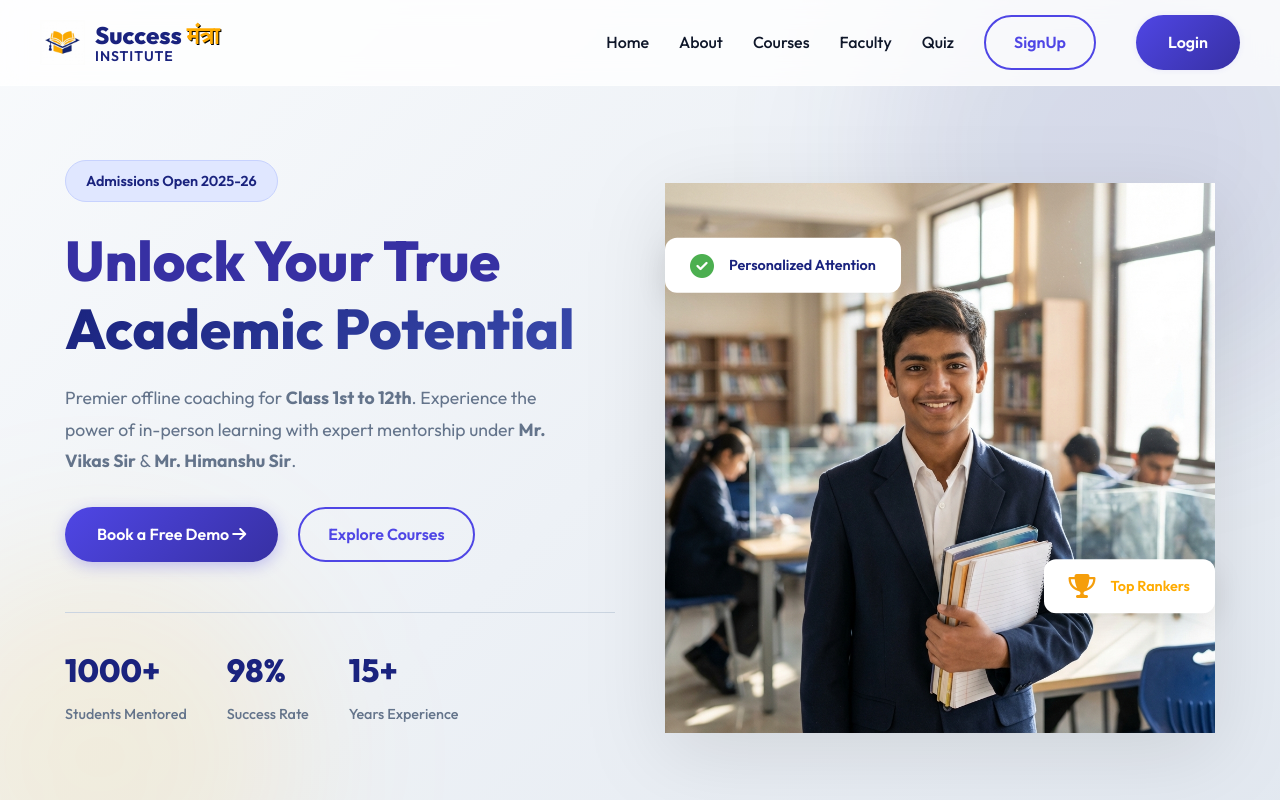
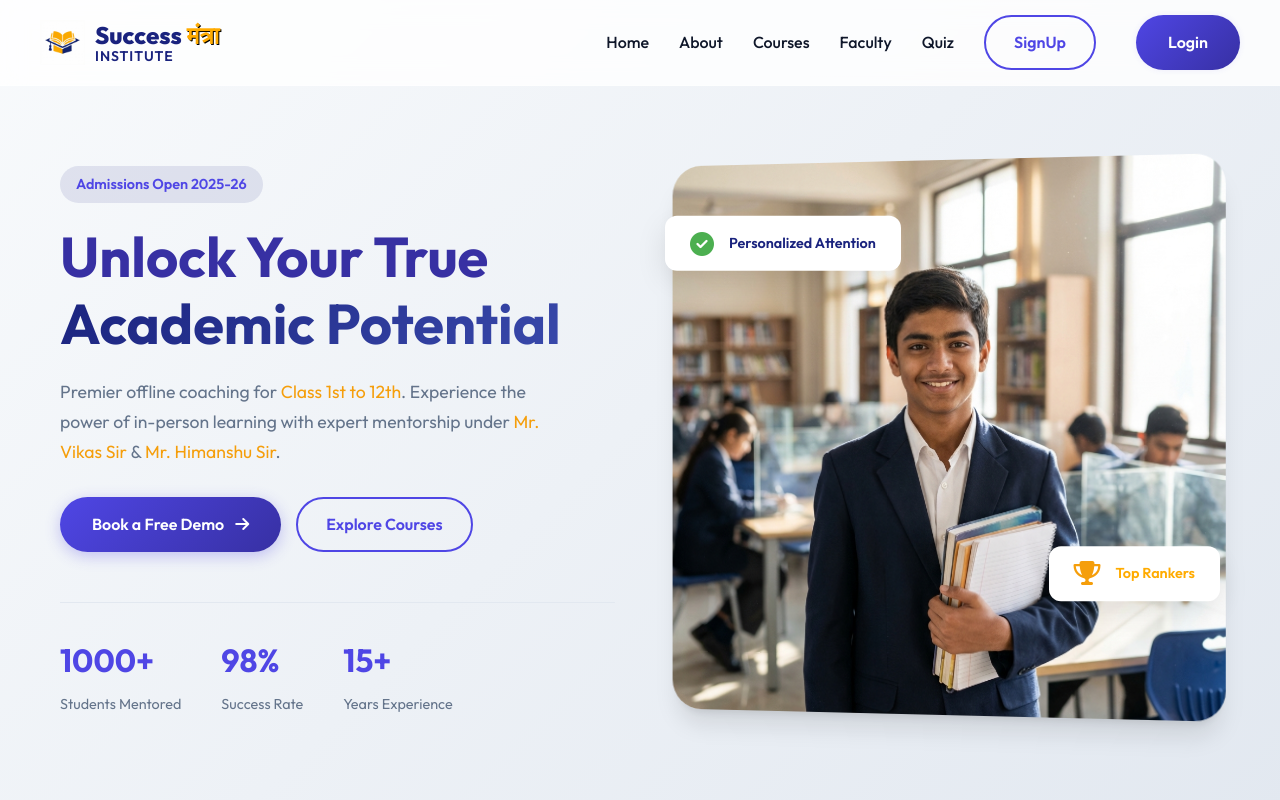
Before and after one commit to Mishra-coder/Coaching_Website, a React (Vite) app in the folder frontend/: page / in a window 1280 px wide. Shown: the top 800 px of the page. Built offline with nearby package versions, Linux system fonts and the light colour scheme.

Commit message:
Fix: Restore original hero_student.png image

```diff
--- a/frontend/src/components/Hero.jsx
+++ b/frontend/src/components/Hero.jsx
@@ -15,36 +15,33 @@ const Hero = () => {
 
     return (
         <section id="home" className="hero">
-            <div className="hero-shape-1"></div>
-            <div className="hero-shape-2"></div>
+            <div className="container hero-container">
+                <div className="hero-content fade-in-up">
+                    <span className="badge">Admissions Open 2025-26</span>
 
-            <div className="container hero-container">
-                <div className="hero-content">
-                    <span className="hero-badge">Admissions Open 2025-26</span>
-
-                    <h1 className="hero-title">
+                    <h1>
                         Unlock Your True <br />
                         <span className="text-gradient">Academic Potential</span>
                     </h1>
 
-                    <p className="hero-description">
-                        Premier offline coaching for <strong>Class 1st to 12th</strong>.
+                    <p>
+                        Premier offline coaching for <span className="highlight">Class 1st to 12th</span>.
                         Experience the power of in-person learning with expert mentorship
-                        under <strong>Mr. Vikas Sir</strong> & <strong>Mr. Himanshu Sir</strong>.
+                        under <span className="highlight">Mr. Vikas Sir</span> & <span className="highlight">Mr. Himanshu Sir</span>.
                     </p>
 
-                    <div className="hero-buttons">
-                        <Link to="/enroll" className="btn-primary">
-                            Book a Free Demo <i className="fas fa-arrow-right ms-2"></i>
+                    <div className="hero-btns">
+                        <Link to="/demo" className="btn-primary">
+                            Book a Free Demo <i className="fas fa-arrow-right" style={{ marginLeft: '8px' }}></i>
                         </Link>
                         <Link to="/courses" className="btn-secondary">
                             Explore Courses
                         </Link>
                     </div>
 
-                    <div className="hero-stats">
+                    <div className="stats">
                         {metrics.map((item, index) => (
-                            <div key={index} className="hero-stat-item">
+                            <div className="stat-item" key={index}>
                                 <h3>{item.value}</h3>
                                 <p>{item.title}</p>
                             </div>
@@ -52,18 +49,17 @@ const Hero = () => {
                     </div>
                 </div>
 
-                <div className="hero-image-wrapper">
-                    <img
-                        src="/hero_student.png"
-                        alt="Student studying at Success Mantra"
-                        className="hero-main-img"
-                    />
-                    {highlights.map((item, index) => (
-                        <div key={index} className={`floating-card ${item.styleClass}`}>
-                            <i className={`fas ${item.icon}`}></i>
-                            <span>{item.label}</span>
-                        </div>
-                    ))}
+                <div className="hero-image fade-in-up" style={{ animationDelay: '0.2s' }}>
+                    <div className="image-wrapper">
+                        <img src="/hero_student.png" alt="Student studying" />
+
+                        {highlights.map((item, index) => (
+                            <div className={`floating-card ${item.styleClass}`} key={index}>
+                                <i className={`fas ${item.icon}`}></i>
+                                <span>{item.label}</span>
+                            </div>
+                        ))}
+                    </div>
                 </div>
             </div>
         </section>
```
